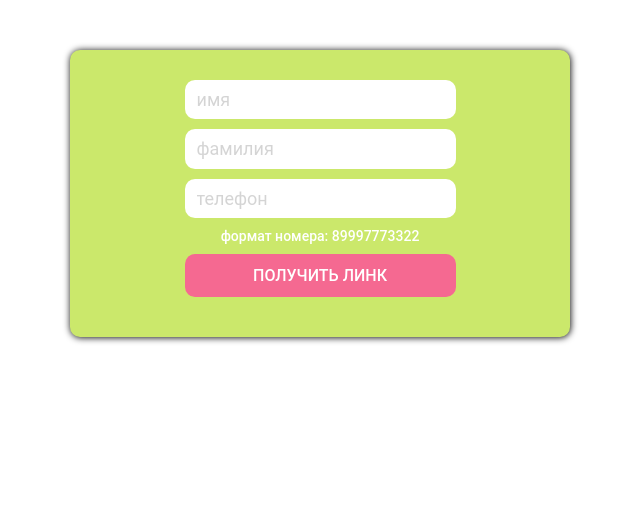
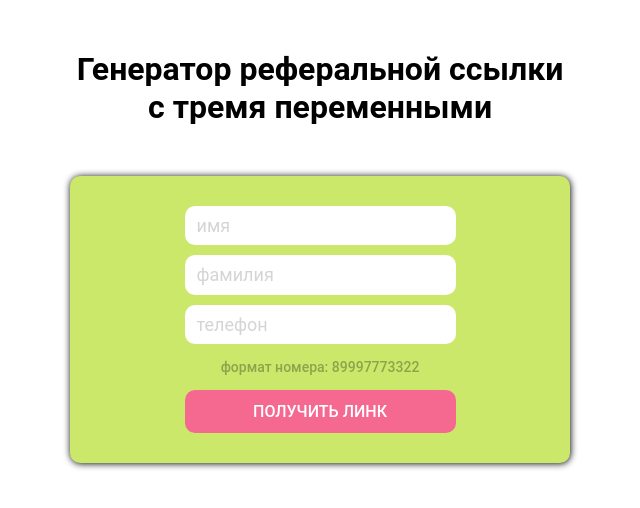
Before and after one commit to bebedevskillz/app-repo, a plain HTML site: page index.html in a window 1280 px wide. Shown: the whole page, without its empty margins (320-960 px from the left). Drawn offline with Linux system fonts and the light colour scheme; some packages are replaced by stand-ins of ours; a script that the page names is missing.

Commit message:
- minor update html+css

```diff
--- a/css/style.css
+++ b/css/style.css
@@ -11,6 +11,10 @@ body {
     font-family:'Roboto', sans-serif;
     font-weight: 500;
     background-color: #FFFFFF;
+}
+
+h1 {
+    margin-bottom: 50px;
 }
 
 .page {
@@ -36,8 +40,6 @@ body {
     justify-content: center;
 }
 
-.encodeData__content { }
-
 .encodeData__fields {
     display: flex;
     flex-direction: column;
@@ -47,7 +49,8 @@ body {
     align-self: center;
     font-size: 14px;
     font-weight: 500;
-    color: #ffffff;
+    color: #8fa34b;
+    margin-top: 5px;
 }
 
 .fields__input {
@@ -66,7 +69,7 @@ body {
 }
 
 .encodeData__button {
-    padding: 10px 0 10px 0;
+    margin-top: 15px;
 }
 
 .fields__input:focus::placeholder {
@@ -93,8 +96,6 @@ body {
 .resultData .wrapper {
     margin-bottom: 0;
 }
-
-.resultData__content { }
 
 .resultData__field {
     margin-bottom: 30px;
@@ -126,7 +127,7 @@ body {
     font-size: 18px;
     font-weight: 500;
     line-height: 1.3;
-    color: #ffffff;
+    color: #8fa34b;
 }
 
 .fields__input:focus,
--- a/index.html
+++ b/index.html
@@ -10,7 +10,7 @@
 </head>
 	<body>
 		<div class="page">
-
+			<h1>Генератор реферальной ссылки с тремя переменными</h1>
 			<div class="encodeData">
 				<div class="wrapper">
 					<div class="encodeData__content">
```
